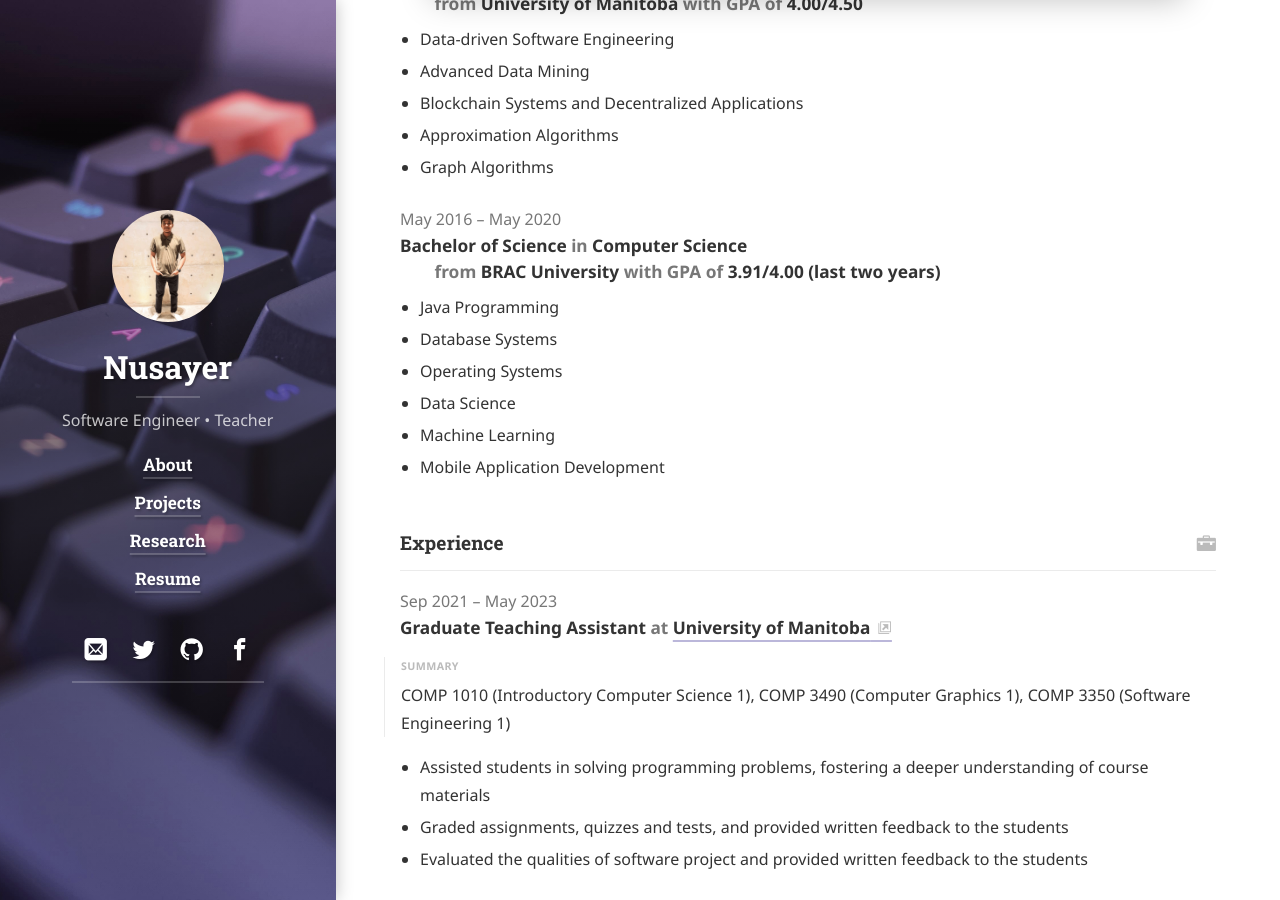
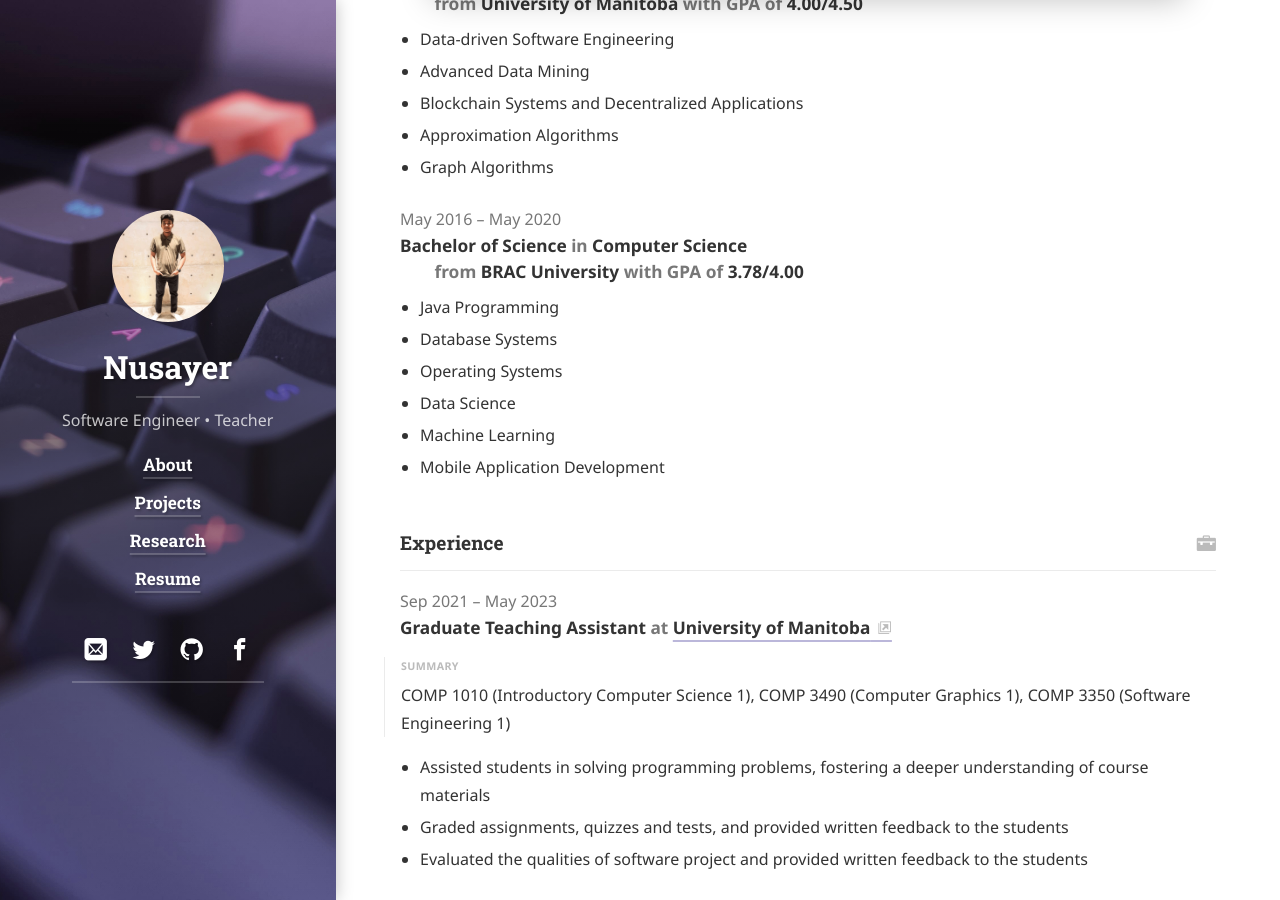
Before and after one commit to nusayer/nusayer.github.io, a Jekyll site: the page built from resume.md, in a window 1280 px wide and 900 px high, scrolled down 804 px. Built offline with Jekyll 4.4.1, drawn with Linux system fonts in a browser that asks for light colours; cached includes are drawn as plain includes; nearby versions of some CDN libraries; some web fonts are replaced; library files that are not in the unit come from our copies.

Commit message:
Revert "Resume updated"
This reverts commit 4d8b683ef821d841c177f126d943b3b6a328b24d.

```diff
--- a/_data/resume.yml
+++ b/_data/resume.yml
@@ -65,7 +65,7 @@ education:
     studyType: "Bachelor of Science"
     startDate: "2016-05-01"
     endDate: "2020-05-01"
-    gpa: "3.91/4.00 (last two years)"
+    gpa: "3.78/4.00"
     courses:
       - "Java Programming"
       - "Database Systems"
```
